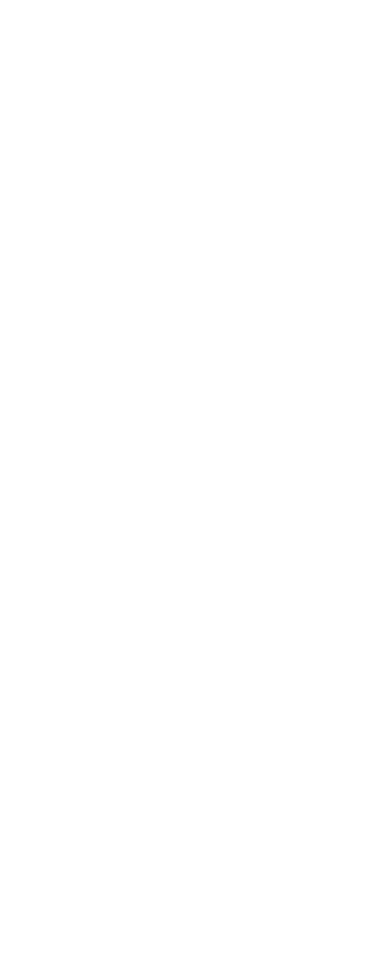
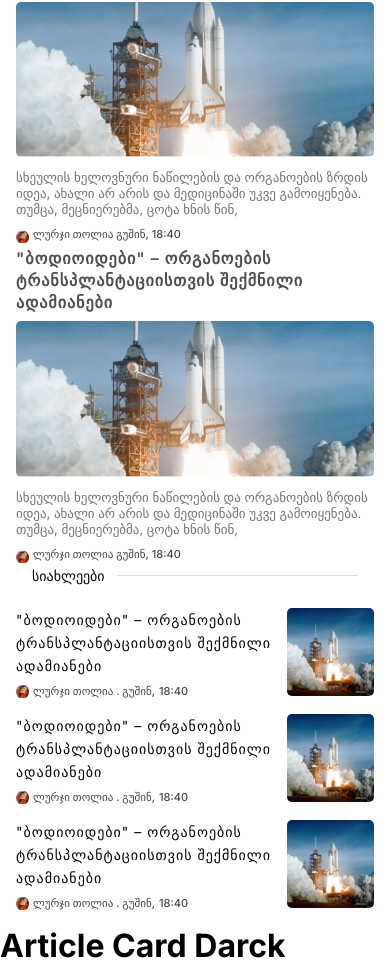
Before and after one commit to dlkokhta/intermedia-react, a React (Vite) app: page / in a window 390 px wide. Shown: the part 785-1750 px from the top of the page. Before the commit the page ends 844 px from the top, so only its background shows below. Built offline with nearby package versions, Linux system fonts and the light colour scheme.

Commit message:
Finish NewsCardPrimary Component for mobile

```diff
--- /dev/null
+++ b/src/components/ArticleCardDarck/ArticleCardDarck.jsx
@@ -0,0 +1,7 @@
+import styles from "./ArticleCardDarck.module.css";
+
+const ArticleCardDarck = () => {
+  return <h1>Article Card Darck</h1>;
+};
+
+export default ArticleCardDarck;
--- /dev/null
+++ b/src/components/NewsCardPrimary/NewsCardPrimary.jsx
@@ -0,0 +1,91 @@
+import styles from "./NewsCardPrimary.module.css";
+import userImage from "../../assets/userImage.png";
+import spaceshipTwo from "../../assets/spaceship2.png";
+
+const NewsCardPrimary = () => {
+  return (
+    <section className={styles.newsCardPrimaryContainer}>
+      <div className={styles.newsCardPrimaryTitle}>
+        <h1>სიახლეები</h1>
+        <div className={styles.titleLine}></div>
+      </div>
+      <div className={styles.newsCardsContainer}>
+        <div className={styles.newsArticleDetails}>
+          <div>
+            <h2>
+              "ბოდიოიდები" – ორგანოების ტრანსპლანტაციისთვის შექმნილი ადამიანები
+            </h2>
+
+            <div className={styles.userAndPostTime}>
+              <img
+                className={styles.userImage}
+                src={userImage}
+                alt="user image"
+              />
+              <h4>ლურჯი თოლია . გუშინ,</h4>
+              <h4>18:40</h4>
+            </div>
+          </div>
+          <div>
+            <img
+              className={styles.spaceShipTwo}
+              src={spaceshipTwo}
+              alt="spaceship image"
+            />
+          </div>
+        </div>
+        <div className={styles.newsArticleDetails}>
+          <div>
+            <h2>
+              "ბოდიოიდები" – ორგანოების ტრანსპლანტაციისთვის შექმნილი ადამიანები
+            </h2>
+
+            <div className={styles.userAndPostTime}>
+              <img
+                className={styles.userImage}
+                src={userImage}
+                alt="user image"
+              />
+              <h4>ლურჯი თოლია . გუშინ,</h4>
+              <h4>18:40</h4>
+            </div>
+          </div>
+          <div>
+            <img
+              className={styles.spaceShipTwo}
+              src={spaceshipTwo}
+              alt="spaceship image"
+            />
+          </div>
+        </div>
+
+        <div className={styles.newsArticleDetails}>
+          <div>
+            <h2>
+              "ბოდიოიდები" – ორგანოების ტრანსპლანტაციისთვის შექმნილი ადამიანები
+            </h2>
+
+            <div className={styles.userAndPostTime}>
+              <img
+                className={styles.userImage}
+                src={userImage}
+                alt="user image"
+              />
+              <h4>ლურჯი თოლია . გუშინ,</h4>
+              <h4>18:40</h4>
+            </div>
+          </div>
+          <div>
+            <img
+              className={styles.spaceShipTwo}
+              src={spaceshipTwo}
+              alt="spaceship image"
+            />
+          </div>
+        </div>
+      </div>
+    </section>
+  );
+};
+
+export default NewsCardPrimary;
--- /dev/null
+++ b/src/components/NewsCardPrimary/NewsCardPrimary.module.css
@@ -0,0 +1,61 @@
+.newsCardPrimaryContainer {
+  padding-left: 16px;
+  padding-right: 16px;
+}
+
+.newsCardPrimaryTitle {
+  display: flex;
+  align-items: center;
+  gap: 12px;
+  padding-left: 16px;
+  padding-right: 16px;
+}
+
+.newsCardPrimaryTitle h1 {
+  font-weight: 500;
+  font-size: 14px;
+}
+
+.titleLine {
+  background-color: #dadada;
+  height: 1px;
+  width: 100%;
+}
+
+.newsArticleDetails h2 {
+  font-weight: 400;
+  font-size: 14px;
+  letter-spacing: 1px;
+  line-height: 23px;
+}
+
+.spaceShipTwo {
+  width: 87px;
+  height: 88px;
+  border-radius: 5px;
+}
+
+.newsArticleDetails {
+  display: flex;
+  gap: 10px;
+  margin-bottom: 14px;
+}
+.newsCardsContainer {
+  margin-top: 24px;
+}
+
+.userAndPostTime {
+  display: flex;
+  gap: 4px;
+  margin-top: 7px;
+}
+
+.userAndPostTime h4 {
+  font-size: 11px;
+  font-weight: 500;
+  color: #474747;
+}
+
+.userImage {
+  width: 13px;
+}
--- a/src/pages/HomePage/HomePage.jsx
+++ b/src/pages/HomePage/HomePage.jsx
@@ -1,12 +1,19 @@
 import MobileHeader from "../../components/MobileHeader/MobileHeader";
 import ArticleCardPrimary from "../../components/ArticleCardPrimary/ArticleCardPrimary";
 import CreateArticleCard from "../../components/CreateArticleCard/CreateArticleCard";
+import NewsCardPrimary from "../../components/NewsCardPrimary/NewsCardPrimary";
+import ArticleCardDarck from "../../components/ArticleCardDarck/ArticleCardDarck";
+
 const HomePage = () => {
   return (
     <>
       <MobileHeader />
       <ArticleCardPrimary />
       <CreateArticleCard />
+      <ArticleCardPrimary />
+      <ArticleCardPrimary />
+      <NewsCardPrimary />
+      <ArticleCardDarck />
     </>
   );
 };
```
Also changed, not shown: src/assets/spaceship2.png (added), src/components/ArticleCardDarck/ArticleCardDarck.module.css (added).
